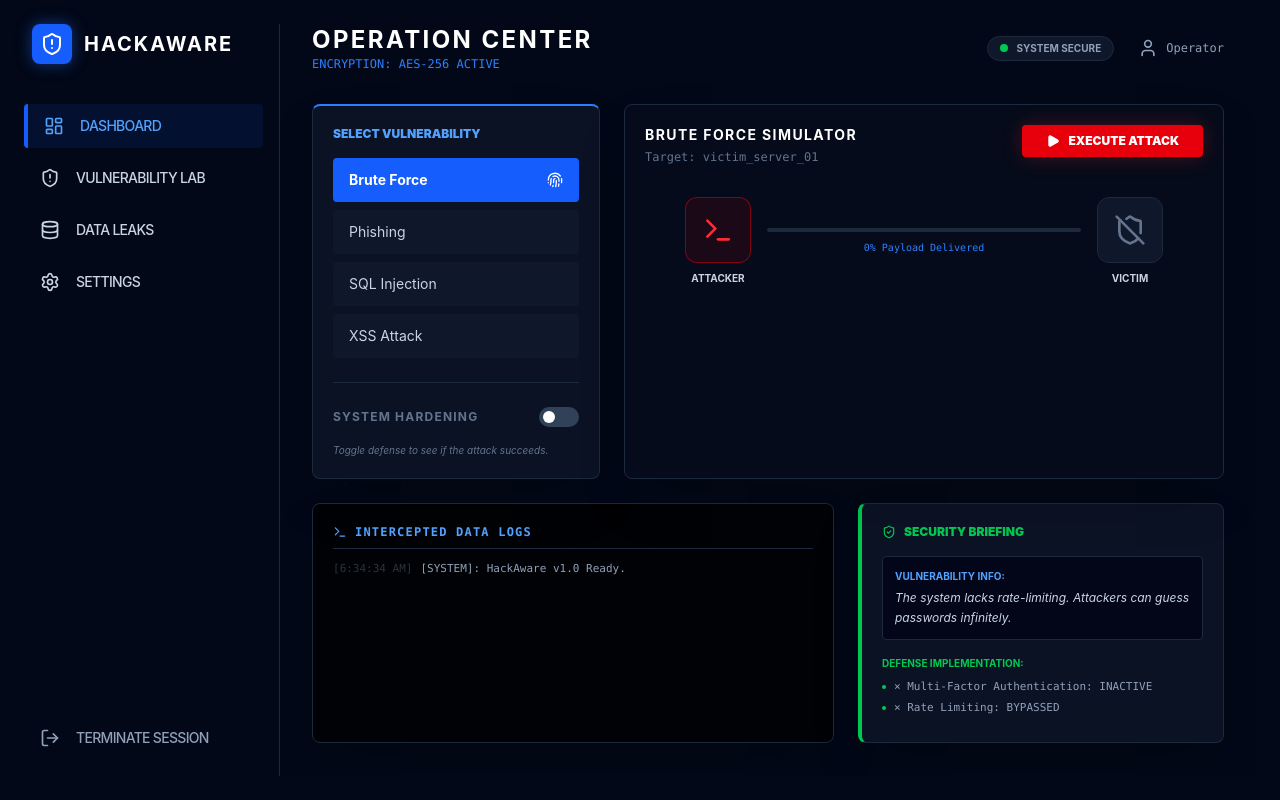
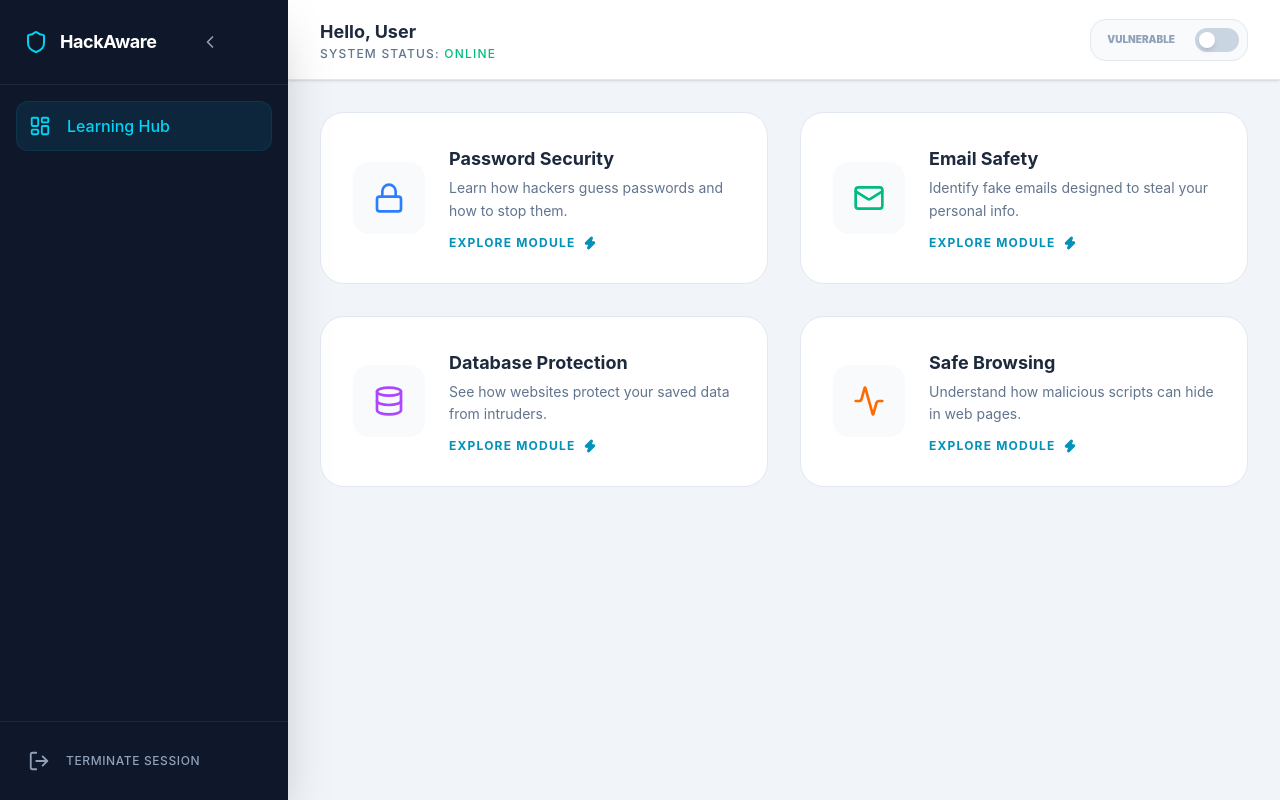
Before and after one commit to primecodestudio74-ui/CyberAttacks, a React app in the folder frontend/: page /dashboard in a window 1280 px wide. Built offline with nearby package versions, Linux system fonts and the light colour scheme; sample sign-in values are in the browser's storage; the HTML template or start-up script is replaced by a standard one.

Commit message:
Dashboard updated

```diff
--- a/frontend/pages/CyberDashboard.jsx
+++ b/frontend/pages/CyberDashboard.jsx
@@ -1,257 +1,169 @@
 import React, { useState, useEffect } from 'react';
 import {
-  LayoutDashboard, ShieldAlert, Settings,
-  User, Terminal, Play, ShieldCheck,
-  ShieldOff, Database, Fingerprint, LogOut // Added LogOut icon
+  Shield, LogOut, LayoutDashboard, Lock, Mail,
+  Database, Activity, Zap, Menu, ChevronLeft, X
 } from 'lucide-react';
 import { useNavigate } from 'react-router-dom';
 
 const CyberDashboard = () => {
-  const [activeAttack, setActiveAttack] = useState('Brute Force');
-  const [isSimulating, setIsSimulating] = useState(false);
+  // --- 1. STATE & NAVIGATION ---
+  const [isSidebarOpen, setIsSidebarOpen] = useState(true);
+  const [selectedAttack, setSelectedAttack] = useState(null);
   const [isHardened, setIsHardened] = useState(false);
-  const [progress, setProgress] = useState(0);
-  const [logs, setLogs] = useState(["[SYSTEM]: HackAware v1.0 Ready."]);
+  const [isAuthorized, setIsAuthorized] = useState(false);
+  const navigate = useNavigate();
 
-  const navigate = useNavigate(); // Initialize navigation
+  // --- 2. AUTH CHECK (The Fix) ---
+  useEffect(() => {
+    // We check for 'operator_token' OR 'token' to be safe
+    const token = localStorage.getItem('operator_token') || localStorage.getItem('token');
 
-  // Security Check: Redirect to login if no token exists
-  useEffect(() => {
-    const token = localStorage.getItem('operator_token');
     if (!token) {
+      console.error("No authentication token found. Redirecting...");
       navigate('/');
+    } else {
+      setIsAuthorized(true);
     }
   }, [navigate]);
 
+  const operatorName = localStorage.getItem('operator_name') || 'User';
+
   const handleLogout = () => {
-    localStorage.removeItem('operator_token');
-    localStorage.removeItem('operator_name');
-    navigate('/'); // Redirect back to Auth Gate
+    localStorage.clear(); // Clears everything to be safe
+    navigate('/');
   };
 
-  // Handle the simulation logic
-  useEffect(() => {
-    let interval;
-    if (isSimulating && progress < 100) {
-      interval = setInterval(() => {
-        setProgress(prev => {
-          const next = prev + Math.floor(Math.random() * 15);
-          if (next >= 100) {
-            finishSimulation();
-            return 100;
-          }
-          return next;
-        });
+  const attacks = [
+    { id: 'BRUTE_FORCE', title: 'Password Security', desc: 'Learn how hackers guess passwords and how to stop them.', icon: <Lock className="text-blue-500" /> },
+    { id: 'PHISHING', title: 'Email Safety', desc: 'Identify fake emails designed to steal your personal info.', icon: <Mail className="text-emerald-500" /> },
+    { id: 'SQL_INJECTION', title: 'Database Protection', desc: 'See how websites protect your saved data from intruders.', icon: <Database className="text-purple-500" /> },
+    { id: 'XSS', title: 'Safe Browsing', desc: 'Understand how malicious scripts can hide in web pages.', icon: <Activity className="text-orange-500" /> },
+  ];
 
-        const mockIPs = ["192.168.0.1", "10.0.0.42", "172.16.254.1"];
-        const logEntries = [
-          `[TRYING]: admin / password${Math.floor(Math.random() * 100)}`,
-          `[PACKET]: Intercepted from ${mockIPs[Math.floor(Math.random() * 3)]}`,
-          `[AUTH]: Handshake request sent...`
-        ];
-        setLogs(prev => [logEntries[Math.floor(Math.random() * 3)], ...prev.slice(0, 10)]);
-      }, 600);
-    }
-    return () => clearInterval(interval);
-  }, [isSimulating, progress]);
-
-  const startSimulation = () => {
-    setProgress(0);
-    setIsSimulating(true);
-    setLogs([`[INIT]: Launching ${activeAttack} attack...`, ...logs]);
-  };
-
-  const finishSimulation = () => {
-    setIsSimulating(false);
-    const result = isHardened
-      ? `[BLOCKED]: ${activeAttack} failed. Firewall dropped unauthorized packets.`
-      : `[SUCCESS]: ${activeAttack} exploited vulnerability! Access Granted.`;
-    setLogs([result, ...logs]);
-  };
+  // Don't show anything until we confirm the user is logged in
+  if (!isAuthorized) return null;
 
   return (
-    <div className="flex h-screen bg-[#020817] text-slate-300 font-sans p-6 overflow-hidden">
+    <div className="flex h-screen bg-[#f1f5f9] text-slate-800 font-sans overflow-hidden">
 
-      {/* --- Sidebar Navigation --- */}
-      <nav className="w-64 flex flex-col border-r border-slate-800 pr-4">
-        <div className="flex items-center gap-3 mb-10 px-2">
-          <div className="p-2 bg-blue-600 rounded-lg shadow-[0_0_15px_rgba(37,99,235,0.5)]">
-            <ShieldAlert className="text-white w-6 h-6" />
+      {/* --- 3. ANIMATED SIDEBAR (Drawer) --- */}
+      <aside
+        className={`bg-[#0f172a] text-white flex flex-col transition-all duration-500 ease-[cubic-bezier(0.4,0,0.2,1)] shadow-2xl z-20 ${
+          isSidebarOpen ? 'w-72' : 'w-20'
+        }`}
+      >
+        {/* Sidebar Header */}
+        <div className="p-6 flex items-center justify-between border-b border-slate-800">
+          <div className={`flex items-center gap-3 transition-opacity duration-300 ${isSidebarOpen ? 'opacity-100' : 'opacity-0 w-0 overflow-hidden'}`}>
+            <Shield className="text-cyan-400" size={24} />
+            <h1 className="font-bold tracking-tight text-lg whitespace-nowrap">HackAware</h1>
           </div>
-          <h1 className="text-xl font-bold tracking-widest text-white uppercase tracking-tighter">HackAware</h1>
-        </div>
-        <div className="space-y-2 flex-1">
-          <NavItem icon={<LayoutDashboard size={20} />} label="Dashboard" active />
-          <NavItem icon={<ShieldAlert size={20} />} label="Vulnerability Lab" />
-          <NavItem icon={<Database size={20} />} label="Data Leaks" />
-          <NavItem icon={<Settings size={20} />} label="Settings" />
+          <button
+            onClick={() => setIsSidebarOpen(!isSidebarOpen)}
+            className="p-2 hover:bg-slate-800 rounded-xl transition-colors mx-auto text-slate-400 hover:text-white"
+          >
+            {isSidebarOpen ? <ChevronLeft size={20} /> : <Menu size={20} />}
+          </button>
         </div>
 
-        {/* Actionable Logout Button added to Sidebar */}
+        {/* Sidebar Links */}
+        <nav className="flex-1 p-4 space-y-2">
+          <div className={`flex items-center gap-4 p-3 rounded-xl bg-cyan-500/10 text-cyan-400 border border-cyan-500/10`}>
+            <LayoutDashboard size={22} />
+            <span className={`font-medium transition-opacity duration-300 ${isSidebarOpen ? 'opacity-100' : 'opacity-0 w-0 overflow-hidden'}`}>
+              Learning Hub
+            </span>
+          </div>
+        </nav>
+
+        {/* Sidebar Footer */}
+        <div className="p-4 border-t border-slate-800">
           <button
             onClick={handleLogout}
-          className="flex items-center gap-4 px-4 py-3 rounded cursor-pointer transition-all hover:bg-red-900/10 text-slate-400 hover:text-red-500 mt-auto mb-4"
+            className="flex items-center gap-4 w-full p-3 text-slate-400 hover:text-red-400 hover:bg-red-400/10 rounded-xl transition-all group"
           >
-          <LogOut size={20} />
-          <span className="text-sm font-medium uppercase tracking-tighter">Terminate Session</span>
+            <LogOut size={22} className="group-hover:-translate-x-1 transition-transform" />
+            <span className={`font-medium text-xs tracking-wider transition-opacity duration-300 ${isSidebarOpen ? 'opacity-100' : 'opacity-0 w-0 overflow-hidden'}`}>
+              TERMINATE SESSION
+            </span>
           </button>
-      </nav>
+        </div>
+      </aside>
 
-      {/* --- Main Dashboard Area --- */}
-      <main className="flex-1 px-8 overflow-y-auto">
-        <header className="flex justify-between items-center mb-8">
+      {/* --- 4. MAIN CONTENT AREA --- */}
+      <main className="flex-1 flex flex-col overflow-y-auto">
+        {/* Top Navbar */}
+        <header className="h-20 bg-white border-b border-slate-200 px-8 flex items-center justify-between sticky top-0 z-10 shadow-sm">
           <div>
-            <h2 className="text-2xl font-bold text-white uppercase tracking-widest">Operation Center</h2>
-            <p className="text-xs text-blue-500 font-mono">ENCRYPTION: AES-256 ACTIVE</p>
+            <h2 className="text-lg font-bold text-slate-800">Hello, {operatorName}</h2>
+            <p className="text-xs text-slate-500 font-medium uppercase tracking-widest">System Status: <span className="text-emerald-500">Online</span></p>
           </div>
-          <div className="flex items-center gap-6 text-slate-400">
-            <div className="flex items-center gap-2 px-3 py-1 bg-slate-900 rounded-full border border-slate-800">
-              <div className={`w-2 h-2 rounded-full ${isSimulating ? 'bg-red-500 animate-pulse' : 'bg-green-500'}`}></div>
-              <span className="text-[10px] font-bold uppercase">{isSimulating ? 'Active Simulation' : 'System Secure'}</span>
-            </div>
-            <div className="flex items-center gap-2">
-              <User size={20} className="hover:text-blue-400 cursor-pointer" />
-              <span className="text-xs font-mono">{localStorage.getItem('operator_name') || 'Operator'}</span>
-            </div>
+
+          {/* Simplified Protection Toggle */}
+          <div className="flex items-center gap-3 bg-slate-50 p-2 rounded-2xl border border-slate-200">
+            <span className={`text-[10px] font-black px-2 ${isHardened ? 'text-emerald-600' : 'text-slate-400'}`}>
+              {isHardened ? 'PROTECTION ON' : 'VULNERABLE'}
+            </span>
+            <button
+              onClick={() => setIsHardened(!isHardened)}
+              className={`w-11 h-6 rounded-full transition-all relative ${isHardened ? 'bg-emerald-500' : 'bg-slate-300'}`}
+            >
+              <div className={`absolute top-1 w-4 h-4 bg-white rounded-full shadow-md transition-all ${isHardened ? 'left-6' : 'left-1'}`} />
+            </button>
           </div>
         </header>
 
-        <div className="grid grid-cols-12 gap-6">
-
-          {/* 1. Attack Controls */}
-          <Card className="col-span-4 border-t-2 border-t-blue-500">
-            <h3 className="text-xs font-black uppercase mb-4 text-blue-400">Select Vulnerability</h3>
-            <div className="space-y-2">
-              {['Brute Force', 'Phishing', 'SQL Injection', 'XSS Attack'].map(atk => (
-                <button
-                  key={atk}
-                  onClick={() => setActiveAttack(atk)}
-                  className={`w-full text-left px-4 py-3 rounded text-sm transition-all flex justify-between items-center ${activeAttack === atk ? 'bg-blue-600 text-white font-bold' : 'bg-slate-900 hover:bg-slate-800'}`}
+        {/* Dashboard Grid */}
+        <div className="p-8 max-w-7xl mx-auto w-full">
+          <div className="grid grid-cols-1 md:grid-cols-2 gap-8">
+            {attacks.map((atk) => (
+              <div
+                key={atk.id}
+                onClick={() => setSelectedAttack(atk)}
+                className="group bg-white p-8 rounded-3xl border border-slate-200 hover:border-cyan-500 hover:shadow-2xl hover:shadow-cyan-500/10 transition-all cursor-pointer flex gap-6 items-center"
               >
-                  {atk}
-                  {activeAttack === atk && <Fingerprint size={16} />}
-                </button>
+                <div className="p-5 bg-slate-50 rounded-2xl group-hover:bg-cyan-50 group-hover:scale-110 transition-all duration-300">
+                  {React.cloneElement(atk.icon, { size: 32 })}
+                </div>
+                <div className="flex-1">
+                  <h3 className="text-lg font-bold text-slate-800 mb-1">{atk.title}</h3>
+                  <p className="text-sm text-slate-500 leading-relaxed mb-3">{atk.desc}</p>
+                  <div className="flex items-center gap-2 text-cyan-600 font-bold text-xs uppercase tracking-widest">
+                    Explore Module <Zap size={14} className="fill-current" />
+                  </div>
+                </div>
+              </div>
             ))}
           </div>
+        </div>
+      </main>
 
-            <div className="mt-6 pt-6 border-t border-slate-800">
-              <div className="flex items-center justify-between mb-4">
-                <span className="text-xs font-bold uppercase tracking-widest text-slate-500">System Hardening</span>
-                <button
-                  onClick={() => setIsHardened(!isHardened)}
-                  className={`relative w-10 h-5 rounded-full transition-colors ${isHardened ? 'bg-green-500' : 'bg-slate-700'}`}
-                >
-                  <div className={`absolute top-1 w-3 h-3 bg-white rounded-full transition-all ${isHardened ? 'left-6' : 'left-1'}`}></div>
-                </button>
-              </div>
-              <p className="text-[10px] text-slate-500 italic">Toggle defense to see if the attack succeeds.</p>
-            </div>
-          </Card>
-
-          {/* 2. Live Simulation Visualizer */}
-          <Card className="col-span-8 bg-[#050b1a] border-slate-700 relative">
-            <div className="flex justify-between items-start">
-              <div>
-                <h3 className="text-sm font-bold uppercase tracking-widest text-white">{activeAttack} Simulator</h3>
-                <p className="text-xs text-slate-500 font-mono mt-1">Target: victim_server_01</p>
-              </div>
-              <button
-                onClick={startSimulation}
-                disabled={isSimulating}
-                className="bg-red-600 hover:bg-red-500 disabled:bg-slate-800 text-white px-6 py-2 rounded font-black text-xs uppercase flex items-center gap-2 shadow-[0_0_20px_rgba(220,38,38,0.3)] transition-all"
-              >
-                {isSimulating ? 'Attacking...' : <><Play size={14} fill="white" /> Execute Attack</>}
+      {/* --- 5. SIMPLE MODAL --- */}
+      {selectedAttack && (
+        <div className="fixed inset-0 z-50 flex items-center justify-center p-6 bg-slate-950/40 backdrop-blur-md transition-all">
+          <div className="w-full max-w-xl bg-white rounded-[2rem] shadow-2xl overflow-hidden relative animate-in zoom-in-95 duration-300">
+            <div className="p-8 flex justify-between items-center border-b border-slate-50">
+              <h3 className="text-xl font-bold text-slate-800">{selectedAttack.title}</h3>
+              <button onClick={() => setSelectedAttack(null)} className="p-2 hover:bg-slate-100 rounded-full text-slate-400 transition-colors">
+                <X size={20} />
               </button>
             </div>
 
-            {/* Animation Area */}
-            <div className="mt-8 flex justify-between items-center px-10">
-              <div className="flex flex-col items-center">
-                <div className="p-4 bg-red-600/10 border border-red-600/50 rounded-xl mb-2">
-                  <Terminal className="text-red-500" size={32} />
-                </div>
-                <span className="text-[10px] font-bold">ATTACKER</span>
-              </div>
+            <div className="p-8">
+              <p className="text-slate-600 mb-8 leading-relaxed">
+                You are about to enter a simulation for <strong>{selectedAttack.title}</strong>.
+                This will show you exactly how these threats look in real-time.
+              </p>
 
-              <div className="flex-1 px-4">
-                <div className="w-full bg-slate-800 h-1 rounded-full relative overflow-hidden">
-                  <div
-                    className={`h-full transition-all duration-500 ${isHardened ? 'bg-cyan-500' : 'bg-red-500'}`}
-                    style={{ width: `${progress}%` }}
-                  ></div>
-                </div>
-                <p className="text-center text-[10px] font-mono mt-2 text-blue-500">{progress}% Payload Delivered</p>
-              </div>
-
-              <div className="flex flex-col items-center">
-                <div className={`p-4 border rounded-xl mb-2 transition-colors ${isHardened ? 'bg-green-600/10 border-green-500' : 'bg-slate-900 border-slate-800'}`}>
-                  {isHardened ? <ShieldCheck className="text-green-500" size={32} /> : <ShieldOff className="text-slate-500" size={32} />}
-                </div>
-                <span className="text-[10px] font-bold">VICTIM</span>
+              <button className="w-full py-4 bg-slate-900 text-white font-bold rounded-2xl hover:bg-cyan-600 transition-all shadow-lg active:scale-95">
+                Launch Module
+              </button>
             </div>
           </div>
-          </Card>
-
-          {/* 3. Real-time Log Console */}
-          <Card className="col-span-7 h-60 bg-black/80 font-mono border-slate-800">
-            <div className="flex items-center gap-2 mb-3 text-blue-400 border-b border-slate-800 pb-2">
-              <Terminal size={14} />
-              <span className="text-xs font-bold uppercase tracking-widest">Intercepted Data Logs</span>
         </div>
-            <div className="space-y-1 overflow-y-auto h-40 custom-scrollbar">
-              {logs.map((log, i) => (
-                <div key={i} className={`text-[11px] ${log.includes('[SUCCESS]') ? 'text-green-400 font-bold' : log.includes('[BLOCKED]') ? 'text-cyan-400' : 'text-slate-400'}`}>
-                  <span className="opacity-30 mr-2">[{new Date().toLocaleTimeString()}]</span>
-                  {log}
-                </div>
-              ))}
-            </div>
-          </Card>
-
-          {/* 4. Educational Defense Panel */}
-          <Card className="col-span-5 h-60 border-l-4 border-l-green-500">
-            <h3 className="text-xs font-black uppercase text-green-500 mb-4 flex items-center gap-2">
-              <ShieldCheck size={14} /> Security Briefing
-            </h3>
-            <div className="p-3 bg-slate-950 rounded border border-slate-800">
-              <h4 className="text-[10px] font-bold text-blue-400 uppercase mb-1">Vulnerability Info:</h4>
-              <p className="text-xs leading-relaxed italic">
-                {activeAttack === 'Brute Force' ? "The system lacks rate-limiting. Attackers can guess passwords infinitely." : activeAttack === 'Phishing' ? "Attackers craft fake portals to trick operators into giving up credentials." : "Injection of malicious parameters into backend calls to dump database tables."}
-              </p>
-            </div>
-            <div className="mt-4">
-              <h4 className="text-[10px] font-bold text-green-500 uppercase mb-2">Defense Implementation:</h4>
-              <ul className="text-[11px] space-y-1 text-slate-400">
-                <li className="flex items-center gap-2 font-mono">
-                   <div className="w-1 h-1 bg-green-500 rounded-full"></div>
-                   {isHardened ? "✓ Multi-Factor Authentication: ACTIVE" : "× Multi-Factor Authentication: INACTIVE"}
-                </li>
-                <li className="flex items-center gap-2 font-mono">
-                   <div className="w-1 h-1 bg-green-500 rounded-full"></div>
-                   {isHardened ? "✓ IP Rate Limiting: SECURE" : "× Rate Limiting: BYPASSED"}
-                </li>
-              </ul>
-            </div>
-          </Card>
-
-        </div>
-      </main>
+      )}
     </div>
   );
 };
 
-// Sub-components
-const NavItem = ({ icon, label, active = false }) => (
-  <div className={`flex items-center gap-4 px-4 py-3 rounded cursor-pointer transition-all ${active ? 'bg-blue-600/10 text-blue-400 border-l-4 border-blue-600' : 'hover:bg-slate-800/50'}`}>
-    {icon}
-    <span className="text-sm font-medium uppercase tracking-tighter">{label}</span>
-  </div>
-);
-
-const Card = ({ children, className }) => (
-  <div className={`bg-[#0b1224] border border-slate-800 p-5 rounded-lg shadow-2xl ${className}`}>
-    {children}
-  </div>
-);
-
 export default CyberDashboard;
```
Lines whose indentation alone changed are shown as unchanged.
